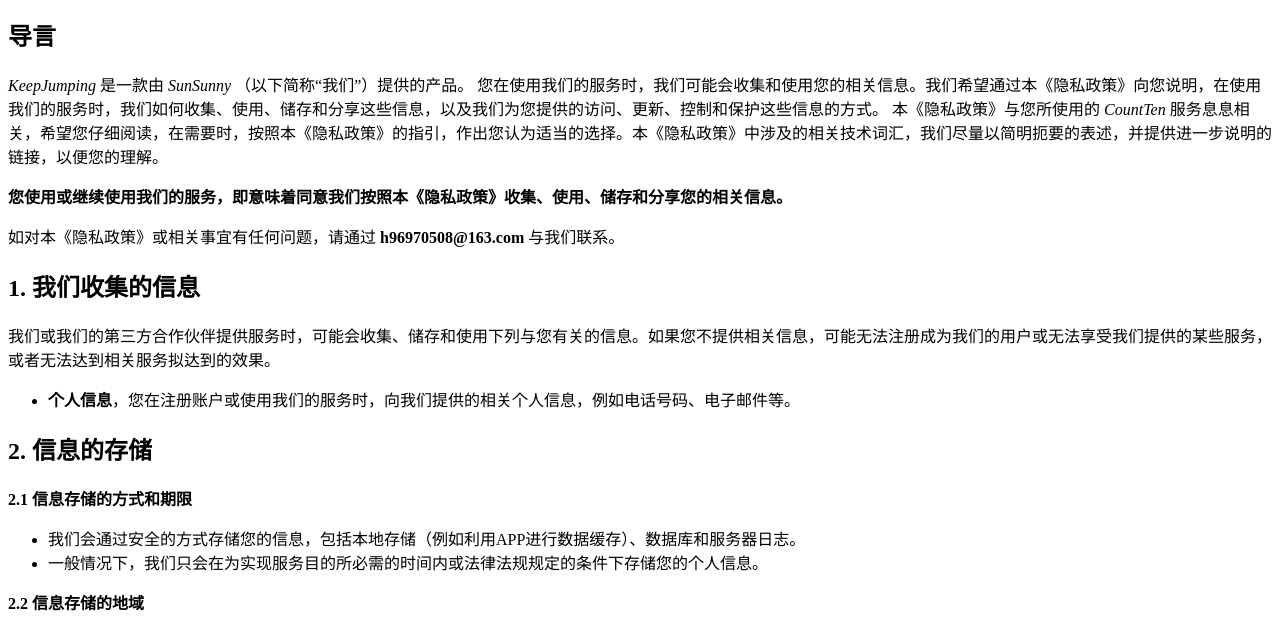
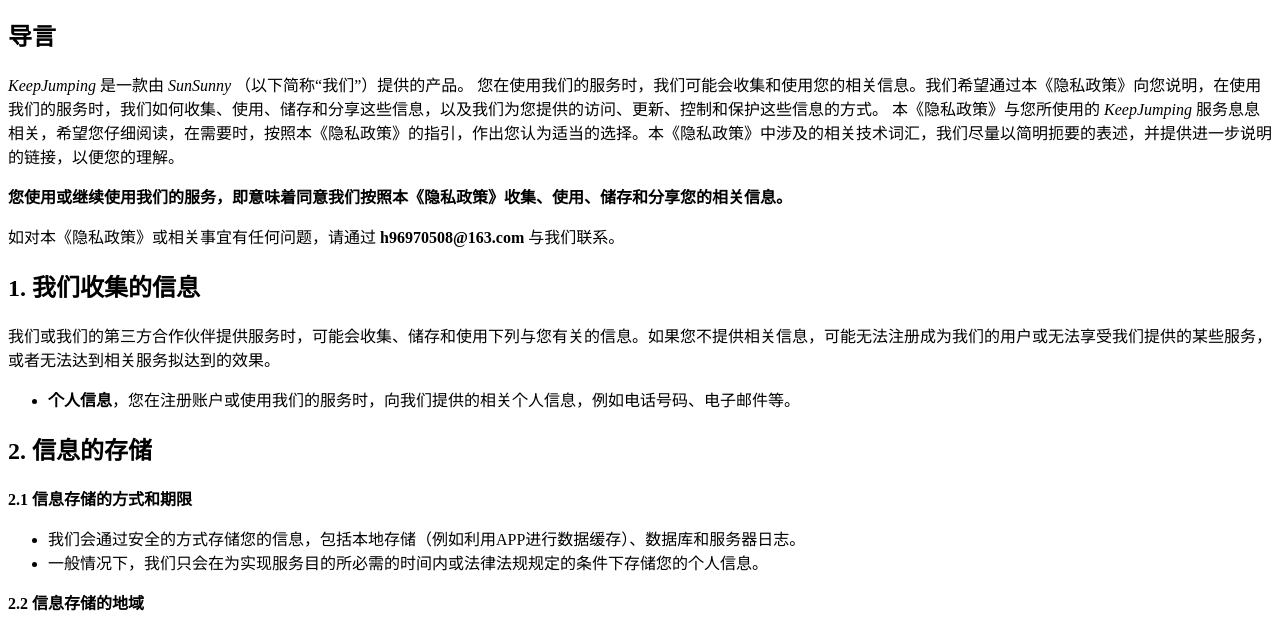
Before and after one commit to huangyuanda/huangyuanda.gihub.io, a plain HTML site: page index.html in a window 1280 px wide. Shown: the part 126-753 px from the top of the page. Drawn offline with Linux system fonts and the light colour scheme.

Commit message:
Update index.html

```diff
--- a/index.html
+++ b/index.html
@@ -5,7 +5,7 @@
 <p>
   <i>KeepJumping</i> 是一款由 <i>SunSunny</i> （以下简称“我们”）提供的产品。
   您在使用我们的服务时，我们可能会收集和使用您的相关信息。我们希望通过本《隐私政策》向您说明，在使用我们的服务时，我们如何收集、使用、储存和分享这些信息，以及我们为您提供的访问、更新、控制和保护这些信息的方式。
-  本《隐私政策》与您所使用的 <i>CountTen</i> 服务息息相关，希望您仔细阅读，在需要时，按照本《隐私政策》的指引，作出您认为适当的选择。本《隐私政策》中涉及的相关技术词汇，我们尽量以简明扼要的表述，并提供进一步说明的链接，以便您的理解。
+  本《隐私政策》与您所使用的 <i>KeepJumping</i> 服务息息相关，希望您仔细阅读，在需要时，按照本《隐私政策》的指引，作出您认为适当的选择。本《隐私政策》中涉及的相关技术词汇，我们尽量以简明扼要的表述，并提供进一步说明的链接，以便您的理解。
 </p>
 <p><strong>您使用或继续使用我们的服务，即意味着同意我们按照本《隐私政策》收集、使用、储存和分享您的相关信息。</strong></p>
 <p>如对本《隐私政策》或相关事宜有任何问题，请通过 <strong>h96970508@163.com</strong> 与我们联系。</p>
```
